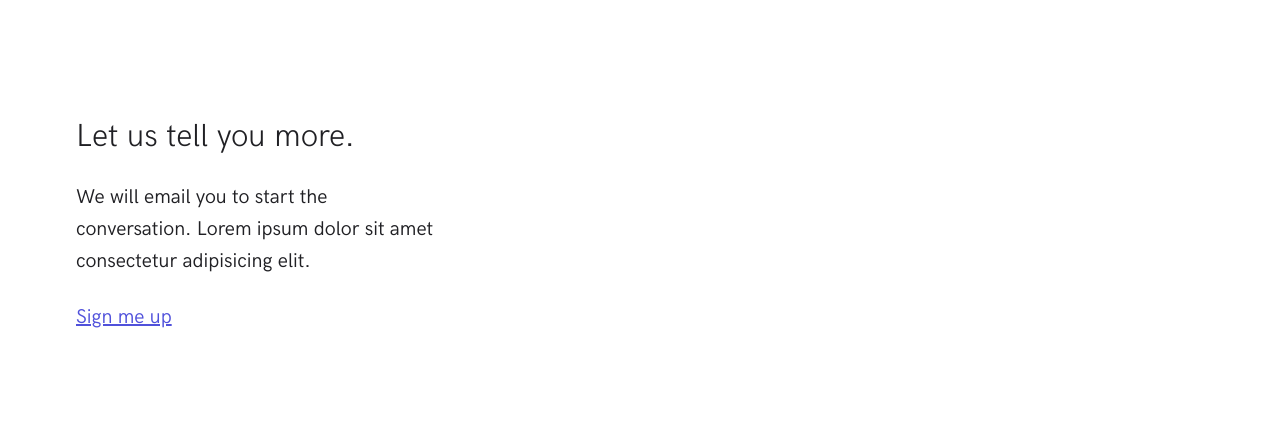
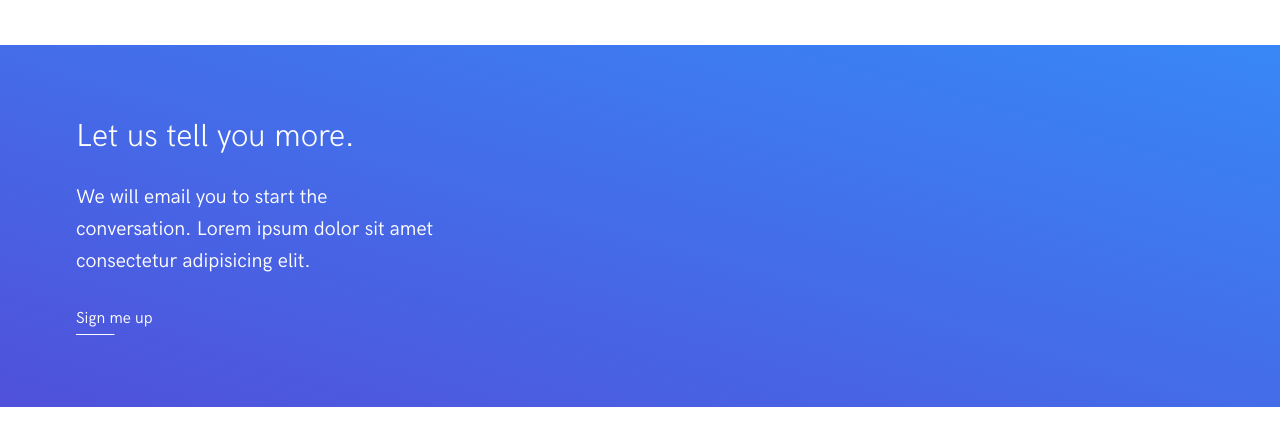
Before and after one commit to mct-ui/responsive-design-part-2-SomersCy-Jay, a plain HTML site: page index.html in a window 1280 px wide. Shown: the part 4511-4937 px from the top of the page. Drawn offline with Linux system fonts and the light colour scheme; files whose address does not match are found by name.

Commit message:
added new row modifier & cta-link modifier

```diff
--- a/css/screen.css
+++ b/css/screen.css
@@ -195,6 +195,11 @@ a:focus {
   position: relative;
   padding: 24px 24px 0;
   display: flow-root;
+}
+
+.o-row-gradient {
+  background: linear-gradient(to top right, #5051db, #3887f7);
+  color: white;
 }
 
 /* size modifiers */
@@ -442,6 +447,21 @@ a:focus {
 .c-link-cta:hover::before {
   transform: scaleX(1);
   background-color: #3e3ea8;
+}
+
+/* inversed */
+.c-link-cta--inverse,
+.c-link-cta--inverse:visited,
+.c-link-cta--inverse:active {
+  color: #fff;
+}
+
+.c-link-cta--inverse::before {
+  background-color: #fff;
+}
+
+.c-link-cta--inverse:hover::before {
+  background-color: #fff;
 }
 
 .c-lead {
--- a/index.html
+++ b/index.html
@@ -235,7 +235,7 @@
                 </div>
             </div>
         </section>
-        <section class="o-row o-row--lg">
+        <section class="o-row o-row--lg o-row-gradient">
             <div class="o-container">
                 <div class="u-max-width-xs">
                     <h2 class="c-lead">
@@ -245,7 +245,7 @@
                         We will email you to start the conversation. Lorem ipsum dolor sit amet consectetur adipisicing elit.
                     </p>
                     <p>
-                        <a href="#!">Sign me up</a>
+                        <a class="c-link-cta c-link-cta--inverse" href="#!">Sign me up</a>
                     </p>
                 </div>
             </div>
```
